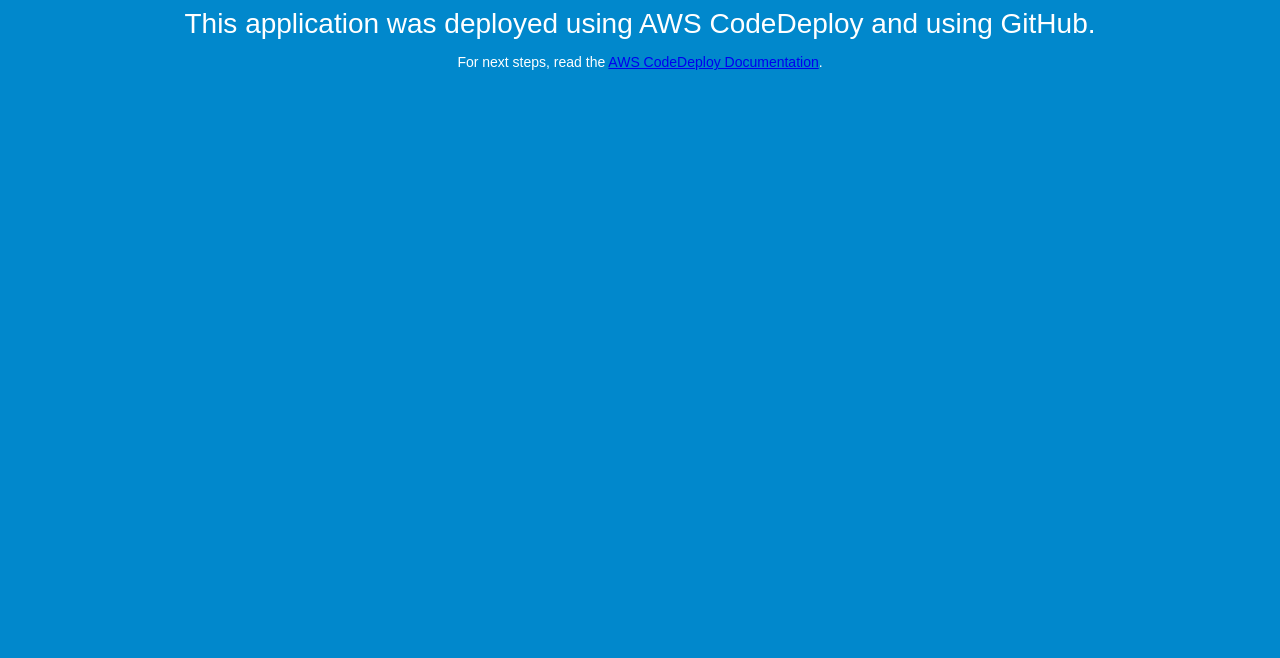
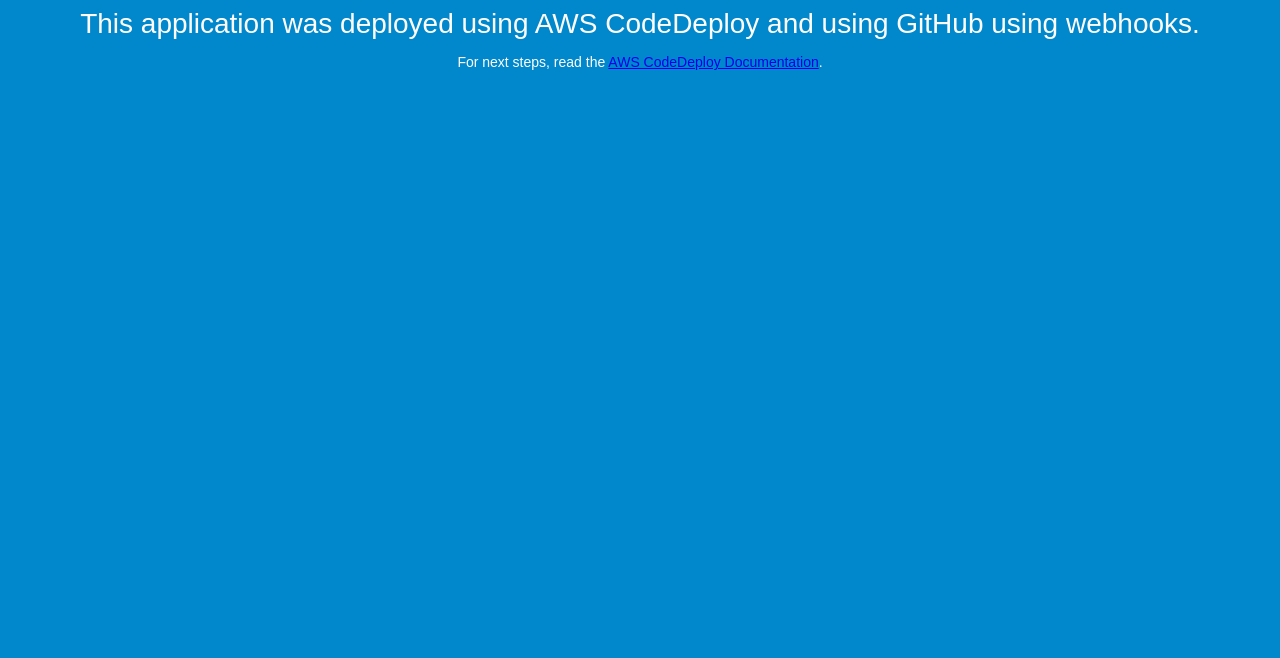
Before and after one commit to rameez920/Sample, a plain HTML site: page index.html in a window 1280 px wide. Shown: the part 142-800 px from the top of the page. Drawn offline with Linux system fonts and the light colour scheme.

Commit message:
Update index.html

```diff
--- a/index.html
+++ b/index.html
@@ -27,7 +27,7 @@
 <body>
   <div align="center">
     <h1>Congratulations</h1>
-    <h2>This application was deployed using AWS CodeDeploy and using GitHub.</h2>
+    <h2>This application was deployed using AWS CodeDeploy and using GitHub using webhooks.</h2>
     <p>For next steps, read the <a href="http://aws.amazon.com/documentation/codedeploy">AWS CodeDeploy Documentation</a>.</p>
   </div>
 </body>
```
